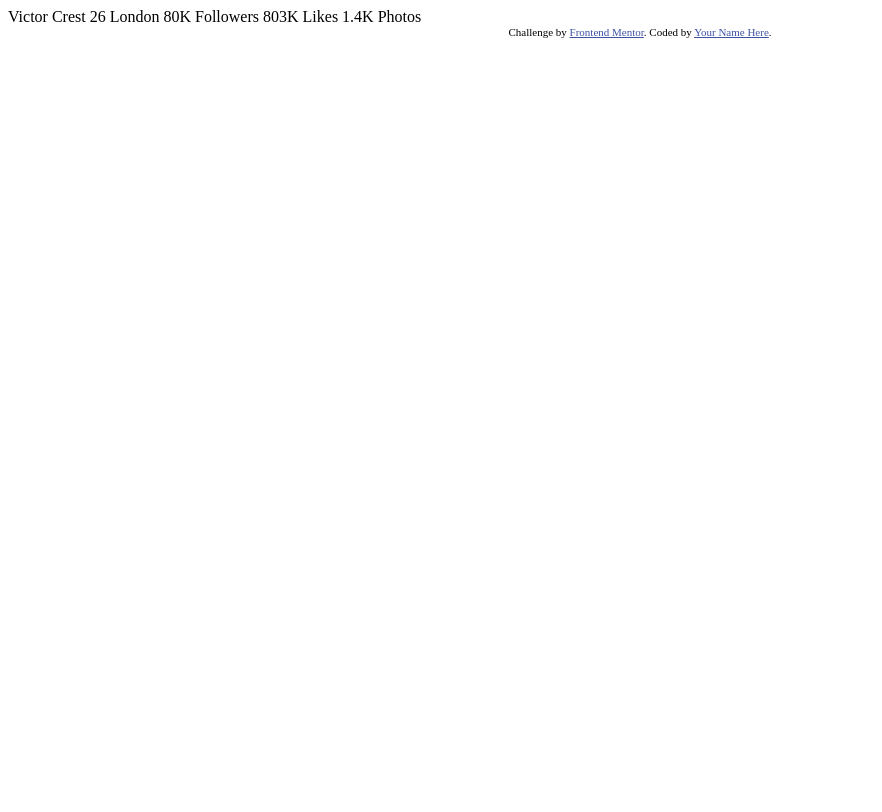
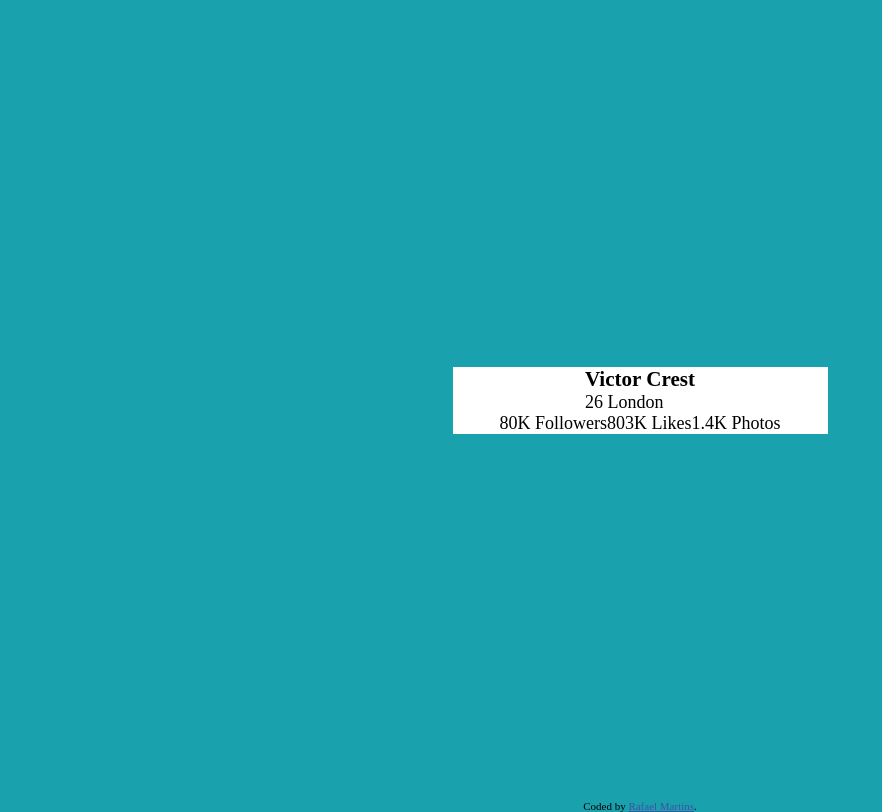
Before and after one commit to Rafaelbpm/frontendmentor_profile_card, a plain HTML site: page index.html in a window 1280 px wide. Shown: the whole page, without its empty margins (0-882 px from the left). Drawn offline with Linux system fonts and the light colour scheme.

Commit message:
folder - organized and update assets

```diff
--- a/css/style.css
+++ b/css/style.css
@@ -1,5 +1,56 @@
+/*-------------------PRIMARY-------------------*/
+
 * {
   margin: 0;
   padding: 0;
   box-sizing: border-box;
 }
+
+:root {
+  --dark-cyan: hsl(185, 75%, 39%);
+  --very-dark-desaturated-blue: hsl(229, 23%, 23%);
+  --dark-grayish-blue: hsl(227, 10%, 46%);
+  --dark-gray: hsl(0, 0%, 59%);
+  --white: #fff;
+}
+
+body {
+  font-size: 18px;
+  background-color: var(--dark-cyan);
+}
+
+img {
+}
+
+
+.container {
+  height: 100vh;
+  display: flex;
+  justify-content: center;
+  align-items: center;
+}
+
+/*-------------------CARD-------------------*/
+
+.profile-card {
+  display: flex;
+  flex-direction: column;
+  justify-content: center;
+  align-items: center;
+  min-width: 375px;
+  background-color: var(--white);
+}
+
+.socials {
+  display: flex;
+}
+
+/*-------------------FOOTER-------------------*/
+
+.attribution {
+  font-size: 11px;
+  text-align: center;
+}
+.attribution a {
+  color: hsl(228, 45%, 44%);
+}
--- a/index.html
+++ b/index.html
@@ -1,35 +1,29 @@
 <!DOCTYPE html>
 <html lang="en">
-<head>
-  <meta charset="UTF-8">
-  <meta name="viewport" content="width=device-width, initial-scale=1.0"> <!-- displays site properly based on user's device -->
+  <head>
+    <meta charset="UTF-8" />
+    <meta http-equiv="X-UA-Compatible" content="IE=edge" />
+    <meta name="viewport" content="width=device-width, initial-scale=1.0" />
+    <link rel="stylesheet" href="./css/style.css" />
+    <title>Frontend Mentor | Profile Card Component</title>
+  </head>
+  <body>
+    <div class="container">
+      <div class="profile-card">
+        <div class="personal">
+          <h3>Victor Crest</h3>
+          26 London
+        </div>
 
-  <link rel="icon" type="image/png" sizes="32x32" href="./images/favicon-32x32.png">
+        <div class="division-line"></div>
 
-  <title>Frontend Mentor | Profile card component</title>
-
-  <!-- Feel free to remove these styles or customise in your own stylesheet 👍 -->
-  <style>
-    .attribution { font-size: 11px; text-align: center; }
-    .attribution a { color: hsl(228, 45%, 44%); }
-  </style>
-</head>
-<body>
-  Victor Crest
-  26
-  London
-
-  80K
-  Followers
-
-  803K
-  Likes
-
-  1.4K
-  Photos
-  <div class="attribution">
-    Challenge by <a href="https://www.frontendmentor.io?ref=challenge" target="_blank">Frontend Mentor</a>.
-    Coded by <a href="#">Your Name Here</a>.
-  </div>
-</body>
+        <div class="socials">
+          <div class="followers">80K Followers</div>
+          <div class="likes">803K Likes</div>
+          <div class="photos">1.4K Photos</div>
+        </div>
+      </div>
+    </div>
+    <div class="attribution">Coded by <a href="#">Rafael Martins</a>.</div>
+  </body>
 </html>
--- a/profile-card-component-main/css/style.css
+++ /dev/null
@@ -1,28 +0,0 @@
-/*-------------------PRIMARY-------------------*/
-
-* {
-  margin: 0;
-  padding: 0;
-  box-sizing: border-box;
-}
-
-:root {
-  --dark-cyan: hsl(185, 75%, 39%);
-  --very-dark-desaturated-blue: hsl(229, 23%, 23%);
-  --dark-grayish-blue: hsl(227, 10%, 46%);
-  --dark-gray: hsl(0, 0%, 59%);
-}
-
-body {
-  font-size: 18px;
-}
-
-/*-------------------FOOTER-------------------*/
-
-.attribution {
-  font-size: 11px;
-  text-align: center;
-}
-.attribution a {
-  color: hsl(228, 45%, 44%);
-}
```
Also changed, not shown: profile-card-component-main/index.html (deleted, +0 -18 lines), 1 other file.
